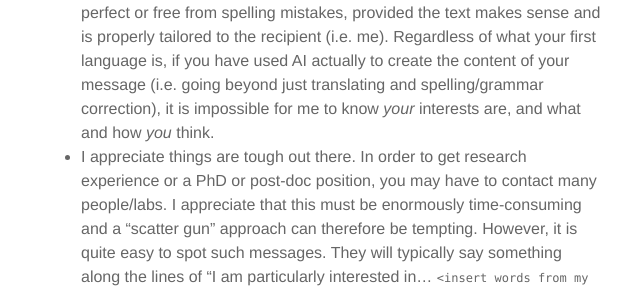
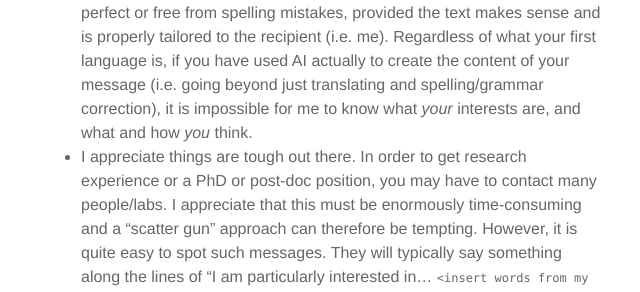
Before and after one commit to CasLudwig/CasLudwig.github.io, a Jekyll site: the page built from _posts/2026-10-29-Before-you-cold-mail-me,-please-read-this.md, in a window 1280 px wide and 900 px high, scrolled down 793 px. Shown: the part 376-668 px from the top of the window, without its empty margins (319-959 px from the left). Built offline with Jekyll 4.4.1, drawn with Linux system fonts in a browser that asks for light colours; some of the changed text lies outside the part shown.

Commit message:
updated post

```diff
--- a/_posts/2026-10-29-Before-you-cold-mail-me,-please-read-this.md
+++ b/_posts/2026-10-29-Before-you-cold-mail-me,-please-read-this.md
@@ -25,7 +25,7 @@ If your interest is genuine and our research interests really are a good match a
 
 First, let me clarify my position with regard to relatively generic e-mails (often clearly generated with the help of AI).
 
-- **If you have used AI in crafting your initial contact e-mail, you are unlikely to get a positive response.** I appreciate that if English is not your first language, AI can be tremendously useful in translating and improving a message you have drafted in your native language. Nevertheless, I do need to know whether you can express yourself in English. Otherwise we cannot work together. I don't mind if your message is not grammatically perfect or free from spelling mistakes, provided the text makes sense and is properly tailored to the recipient (i.e. me). Regardless of what your first language is, if you have used AI actually to create the content of your message (i.e. going beyond just translating and spelling/grammar correction), it is impossible for me to know *your* interests are, and what and how *you* think.
+- **If you have used AI in crafting your initial contact e-mail, you are unlikely to get a positive response.** I appreciate that if English is not your first language, AI can be tremendously useful in translating and improving a message you have drafted in your native language. Nevertheless, I do need to know whether you can express yourself in English. Otherwise we cannot work together. I don't mind if your message is not grammatically perfect or free from spelling mistakes, provided the text makes sense and is properly tailored to the recipient (i.e. me). Regardless of what your first language is, if you have used AI actually to create the content of your message (i.e. going beyond just translating and spelling/grammar correction), it is impossible for me to know what *your* interests are, and what and how *you* think.
 - I appreciate things are tough out there. In order to get research experience or a PhD or post-doc position, you may have to contact many people/labs. I appreciate that this must be enormously time-consuming and a "scatter gun" approach can therefore be tempting. However, it is quite easy to spot such messages. They will typically say something along the lines of "I am particularly interested in... `<insert words from my website or a mash-up of titles of some of my papers>`". Academics are quite vain: we like people liking what we do. But if we sense that a message was probably sent (with some modifications) to everyone and their dog, we are unlikely to answer. Actually, I find it very difficult not to answer; hence this message!
 - Therefore, you are better off approaching a small number of people in whose work you are genuinely interested and for which you are genuinely well suited. So rather than spending your time sending out lots of e-mails, spend that time engaging with someone's work and articulating why and how that fits with your interests and experience. This process can actually be enormously helpful for yourself to work out what it is that you are interested in and would like to pursue. The message does not have to be long, but you want to show that you have genuinely considered the match.
 
```
Also changed, not shown: other parts of _posts/2026-10-29-Before-you-cold-mail-me,-please-read-this.md (+1 -1 lines).
